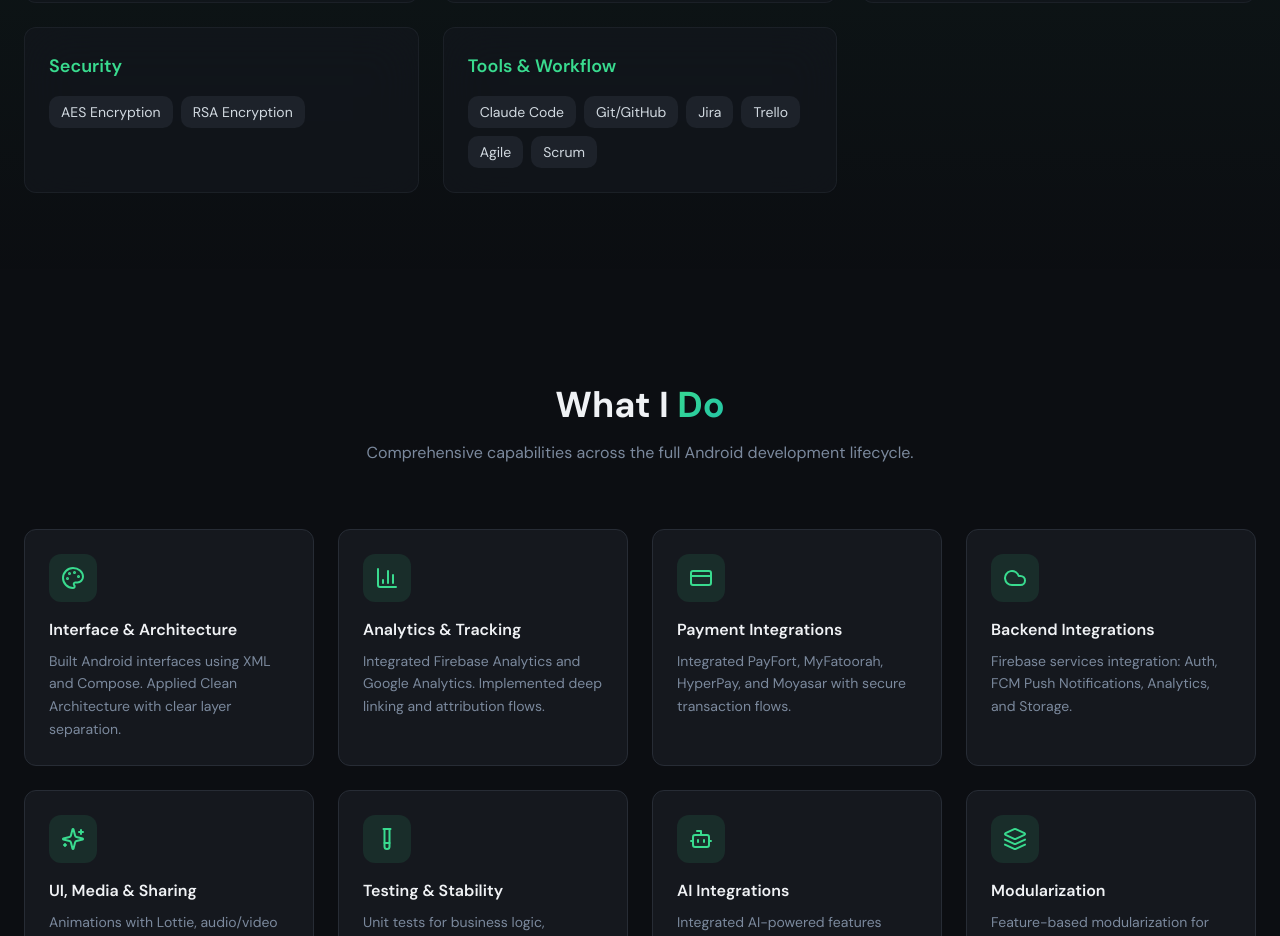
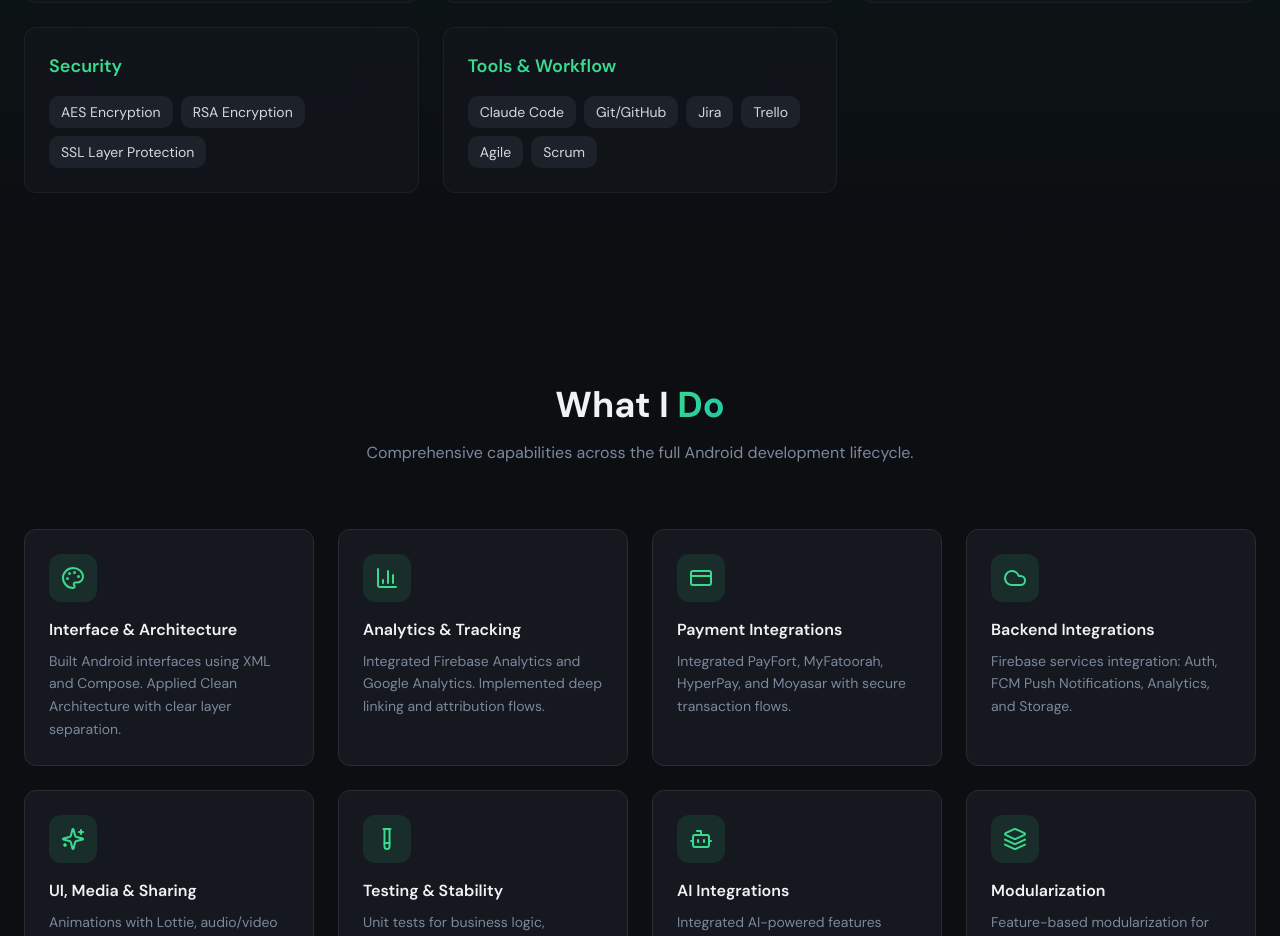
Before and after one commit to MahmoudElshahatt/mahmoud-elshahatt, a React (Vite) app: page / in a window 1280 px wide. Shown: the part 1782-2718 px from the top of the page. Built offline with nearby package versions, Linux system fonts and the light colour scheme; the HTML template or start-up script is replaced by a standard one.

Commit message:
Changes
Co-authored-by: MahmoudElshahatt <79477855+MahmoudElshahatt@users.noreply.github.com>

```diff
--- a/src/components/TechStack.tsx
+++ b/src/components/TechStack.tsx
@@ -27,7 +27,7 @@ const techCategories = [
   },
   {
     title: "Security",
-    items: ["AES Encryption", "RSA Encryption"],
+    items: ["AES Encryption", "RSA Encryption", "SSL Layer Protection"],
   },
   {
     title: "Tools & Workflow",
```
